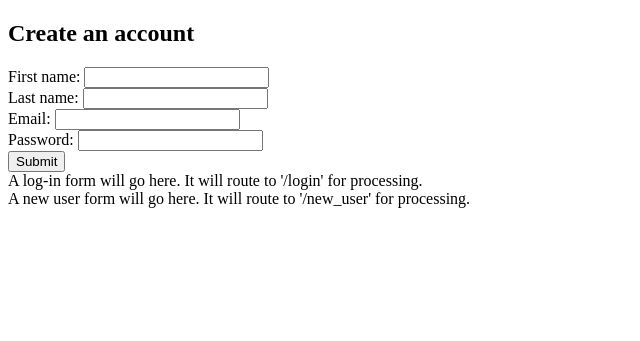
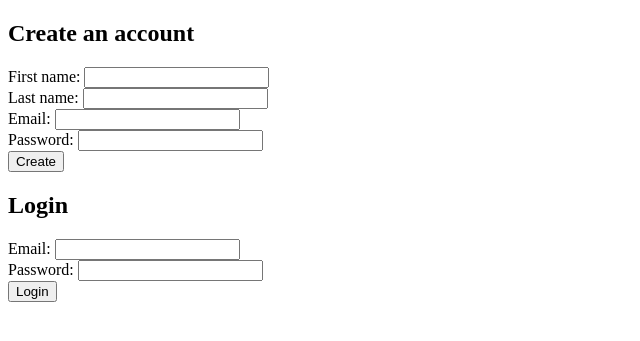
Before and after one commit to hanapagel/consensy, a Flask app: page / in a window 1280 px wide. Shown: the top 341 px of the page, without its empty margins (0-640 px from the left). Run offline with Flask 2, Linux system fonts and the light colour scheme.

Commit message:
Implement log-in.

```diff
--- a/server.py
+++ b/server.py
@@ -4,8 +4,6 @@ from flask import Flask, render_template, redirect, request, flash, session
 from jinja2 import StrictUndefined
 from model import User, Group, Poll, Response, Vote, connect_to_db, db
 from flask_debugtoolbar import DebugToolbarExtension
-
-
 
 app = Flask(__name__)
 
@@ -22,11 +20,36 @@ def index():
 
 @app.route('/login', methods=['POST'])
 def login():
-    """Validate email & password, update session, and route to user homepage."""
+    """Validate email & password, update session, route to user homepage."""
 
-    user_id = 1
+    email = request.form.get('email')
+    password = request.form.get('password')
 
-    return redirect(f'/{user_id}')
+    QUERY = User.query.filter_by(email=email).first()
+
+    # Verify user exists.
+    if QUERY is None:
+        flash('User does not exist.')
+
+    else:
+        # Verify password.
+        if QUERY.password == password:
+
+            # Update session dictionary.
+            session['current_user'] = {'user_id': QUERY.user_id,
+                                       'email': QUERY.email,
+                                       'password': QUERY.password,
+                                       'first_name': QUERY.fname,
+                                       'last_name': QUERY.lname}
+
+            flash('Login successful.')
+            return redirect(f'/users/{QUERY.user_id}')
+
+        else:
+            flash('Invalid password.')
+            return redirect('/login_form')
+
+    return redirect(f'/{QUERY.user_id}')
 
 
 @app.route('/new_user', methods=['POST'])
--- a/templates/homepage.html
+++ b/templates/homepage.html
@@ -18,14 +18,22 @@
     <label for='password'>Password:</label>
     <input type='text' id='password' name='password'><br>
 
-    <input type='submit' value='Submit'>
+    <input type='submit' value='Create'>
 
 </form>
 
-<div> A log-in form will go here. It will route to '/login' for processing.
-</div>
+<h2>Login</h2>
 
-<div> A new user form will go here. It will route to '/new_user' for processing.
-</div>
+<form action='/login' method='POST'>
+
+    <label for='email'>Email:</label>
+    <input type='text' id='email' name='email'><br>
+
+    <label for='password'>Password:</label>
+    <input type='text' id='password' name='password'><br>
+
+    <input type='submit' value='Login'>
+
+</form>
 
 {% endblock %}
--- a/templates/user_page.html
+++ b/templates/user_page.html
@@ -9,4 +9,7 @@
 <div> Hello user, your id is {{user_id}}. Welcome to your page.
 </div>
 
+<p>user_id: {{ session['current_user']['user_id'] }}</p>
+<p>user name: {{ session['current_user']['first_name']}} {{ session['current_user']['last_name']}}</p>
+
 {% endblock %}
```
